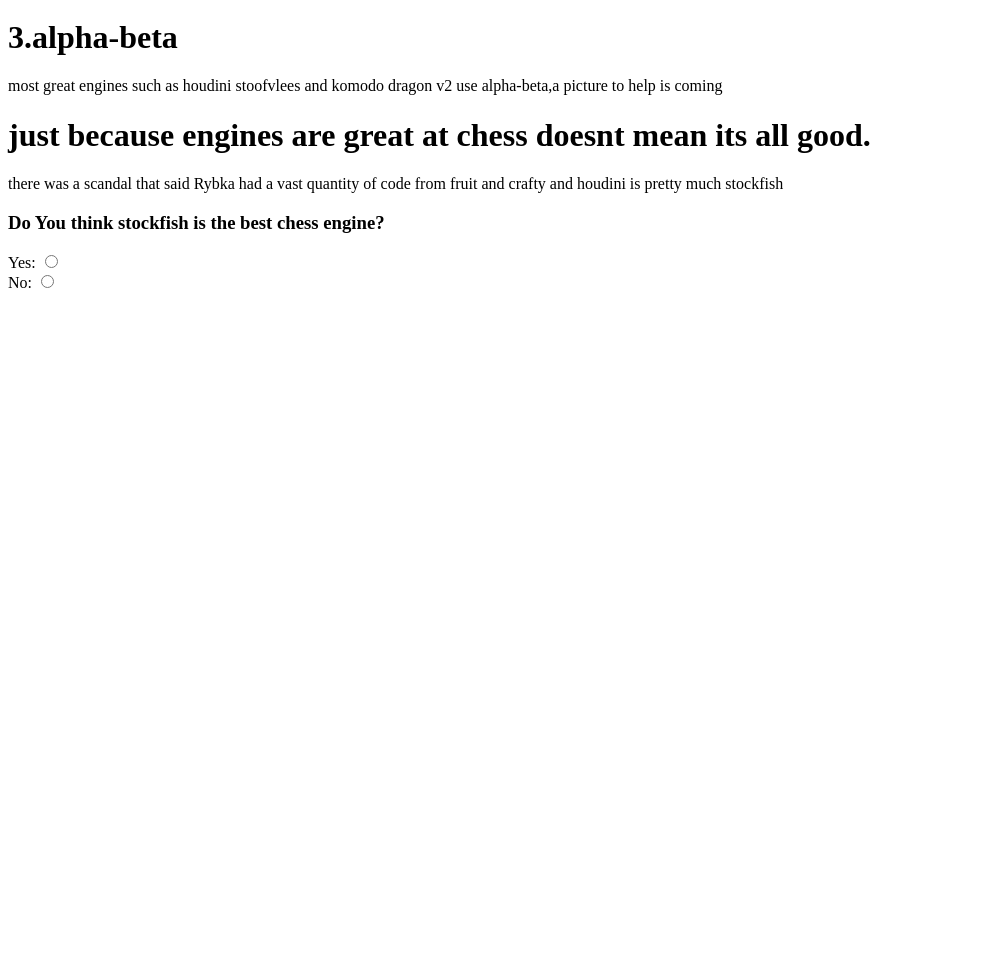
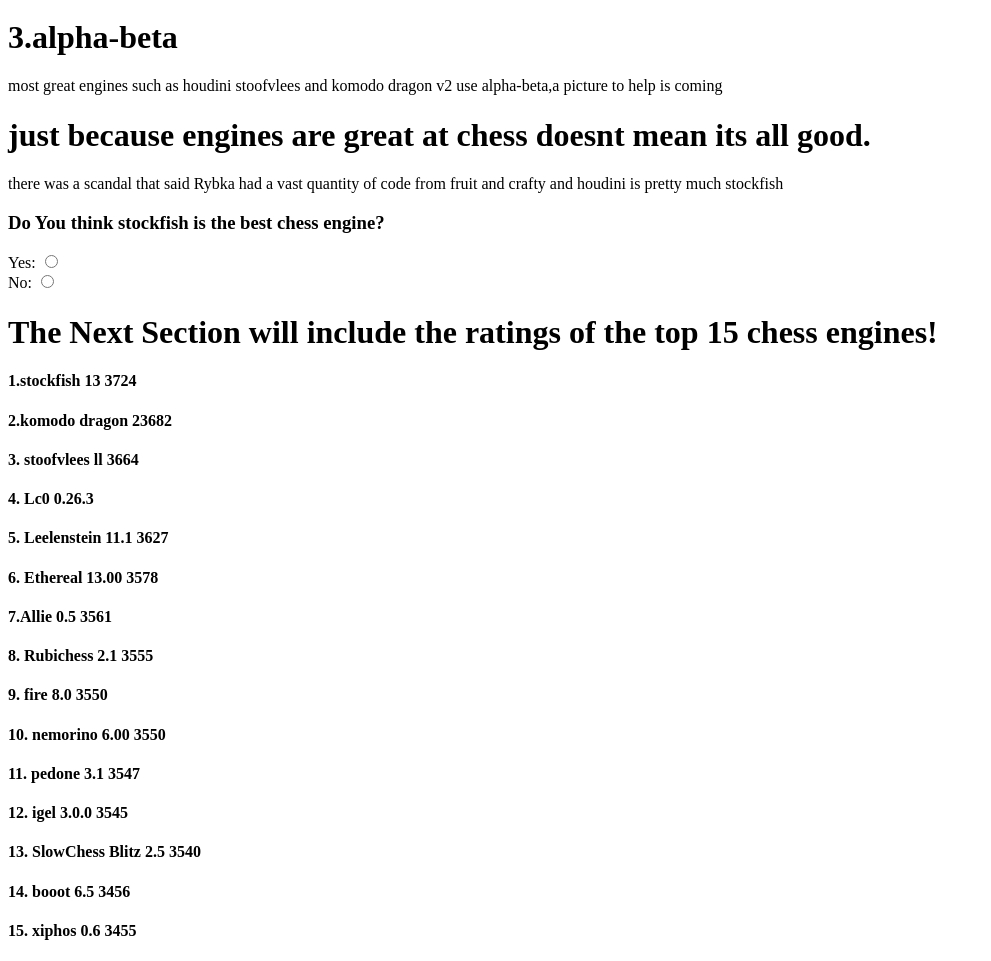
Before and after one commit to vibranium21/chess-engines-mania, a plain HTML site: page index.html in a window 1280 px wide. Shown: the part 4047-5008 px from the top of the page, without its empty margins (0-991 px from the left). Before the commit the page ends 4347 px from the top, so only its background shows below. Drawn offline with Linux system fonts and the light colour scheme.

Commit message:
Update index.html

```diff
--- a/index.html
+++ b/index.html
@@ -86,5 +86,23 @@ Yes: <input type="radio" name="vote" value="0" onclick="getVote(this.value)"><br
 No: <input type="radio" name="vote" value="1" onclick="getVote(this.value)">
 </form>
 </div>
+    <h1> The Next Section will include the ratings of the top 15 chess engines!</h1>
+    <h4> 1.stockfish 13 3724 </h4>
+    <h4> 2.komodo dragon 23682 </h4>
+    <h4> 3. stoofvlees ll 3664 </h4>
+    <h4> 4. Lc0 0.26.3 </h4>
+    <h4> 5. Leelenstein 11.1 3627 </h4>
+    <h4> 6. Ethereal 13.00 3578 </h4>
+    <h4> 7.Allie 0.5 3561 </h4>
+    <h4> 8. Rubichess 2.1 3555 </h4>
+    <h4> 9.  fire 8.0 3550 </h4>
+     <h4> 10. nemorino 6.00 3550 </h4>
+    <h4> 11. pedone 3.1 3547 </h4>
+    <h4> 12. igel 3.0.0 3545 </h4>
+    <h4> 13. SlowChess Blitz 2.5 3540</h4>
+    <h4> 14. booot 6.5 3456</h4>
+    <h4> 15. xiphos 0.6 3455</h4>
+
+
    </body>
    </html>
```
